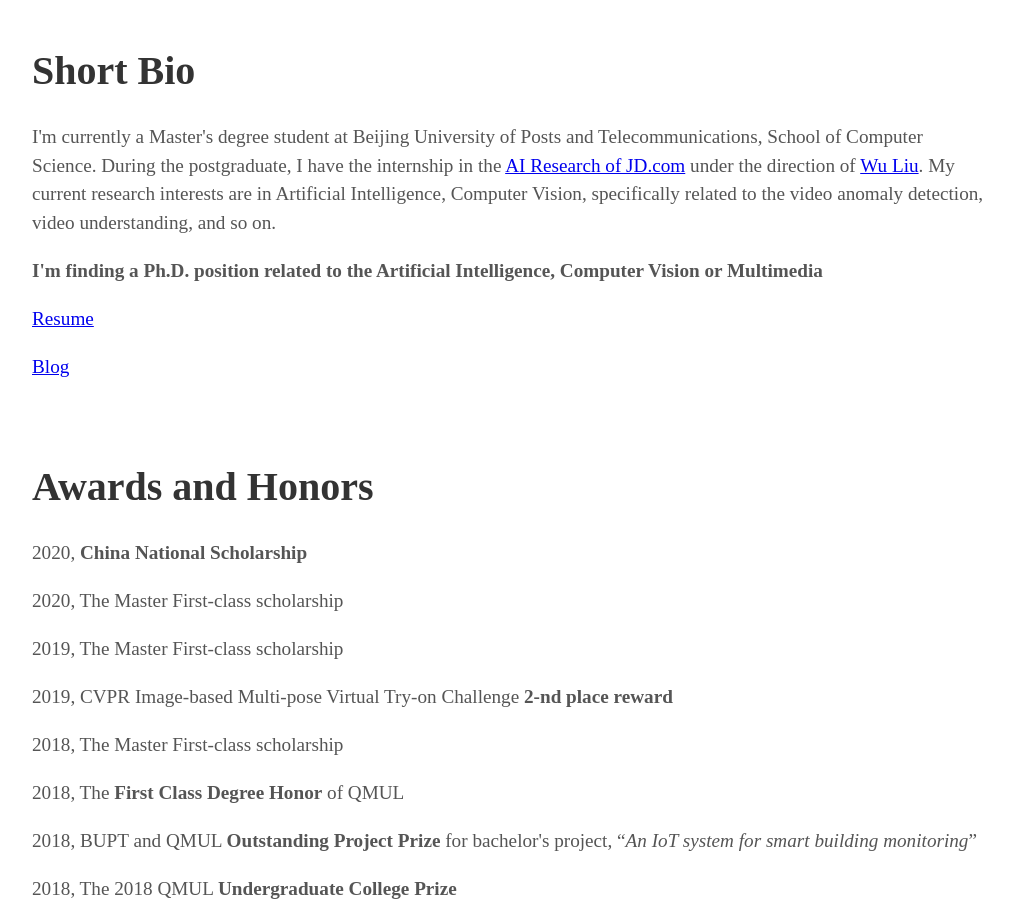
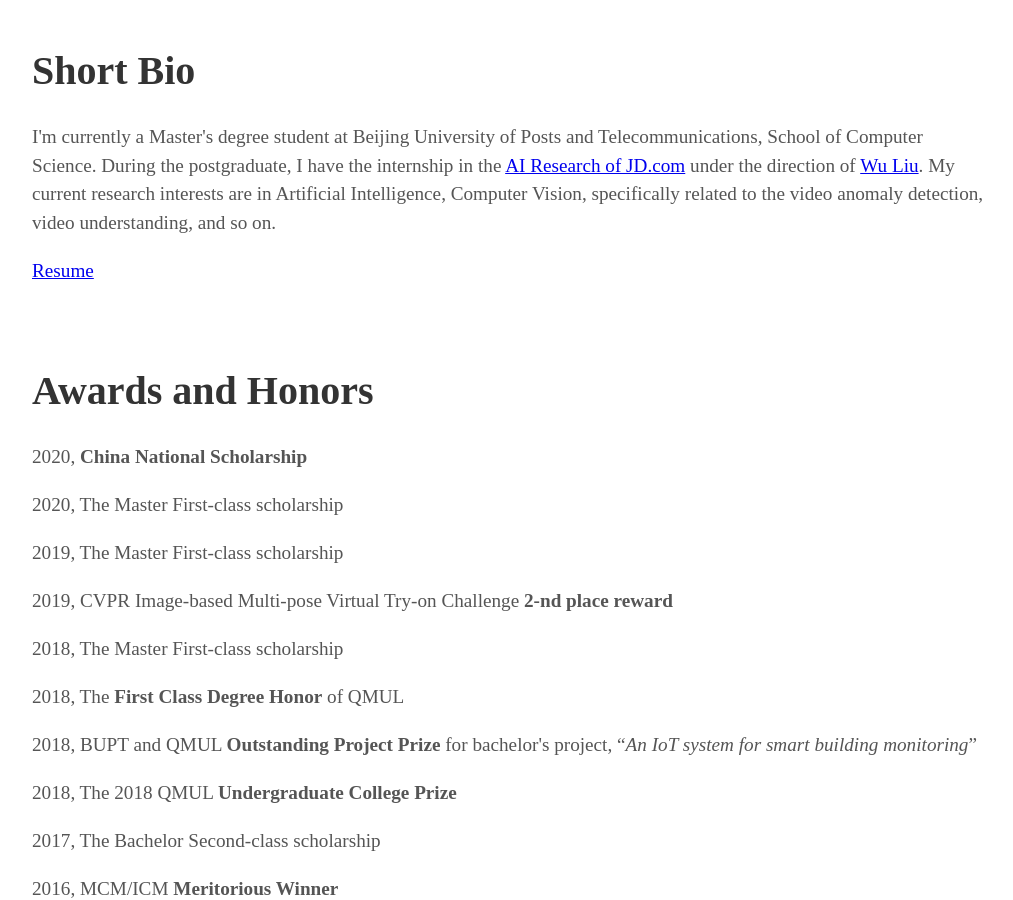
Before and after one commit to YuhaoCheng/yuhaocheng.github.io, a Jekyll site: the page built from index.html, in a window 1280 px wide and 900 px high, scrolled down 934 px. Shown: the whole window, without its empty margins (128-1141 px from the left). Built offline with Jekyll 4.4.1, drawn with Linux system fonts in a browser that asks for light colours; some web fonts are replaced.

Commit message:
Update shortbio.html

```diff
--- a/_includes/shortbio.html
+++ b/_includes/shortbio.html
@@ -6,8 +6,7 @@
                 During the postgraduate, I have the internship in the <a href="https://air.jd.com">AI Research of JD.com</a> under the direction of <a href="https://drliuwu.com/">Wu Liu</a>.
                 My current research interests are in Artificial Intelligence, Computer Vision, specifically related to the video anomaly detection, video understanding, and so on.<br/>
             </p>
-            <p><strong>I'm finding a Ph.D. position related to the Artificial Intelligence, Computer Vision or Multimedia</strong></p>
             <p><a href="{{ '/assets/homepage_cv_eng.pdf' }}">Resume</a></p>
-            <p><a href="/tech_blog">Blog</a></p>
+<!--             <p><a href="/tech_blog">Blog</a></p> -->
         </div>
 </div>
```
